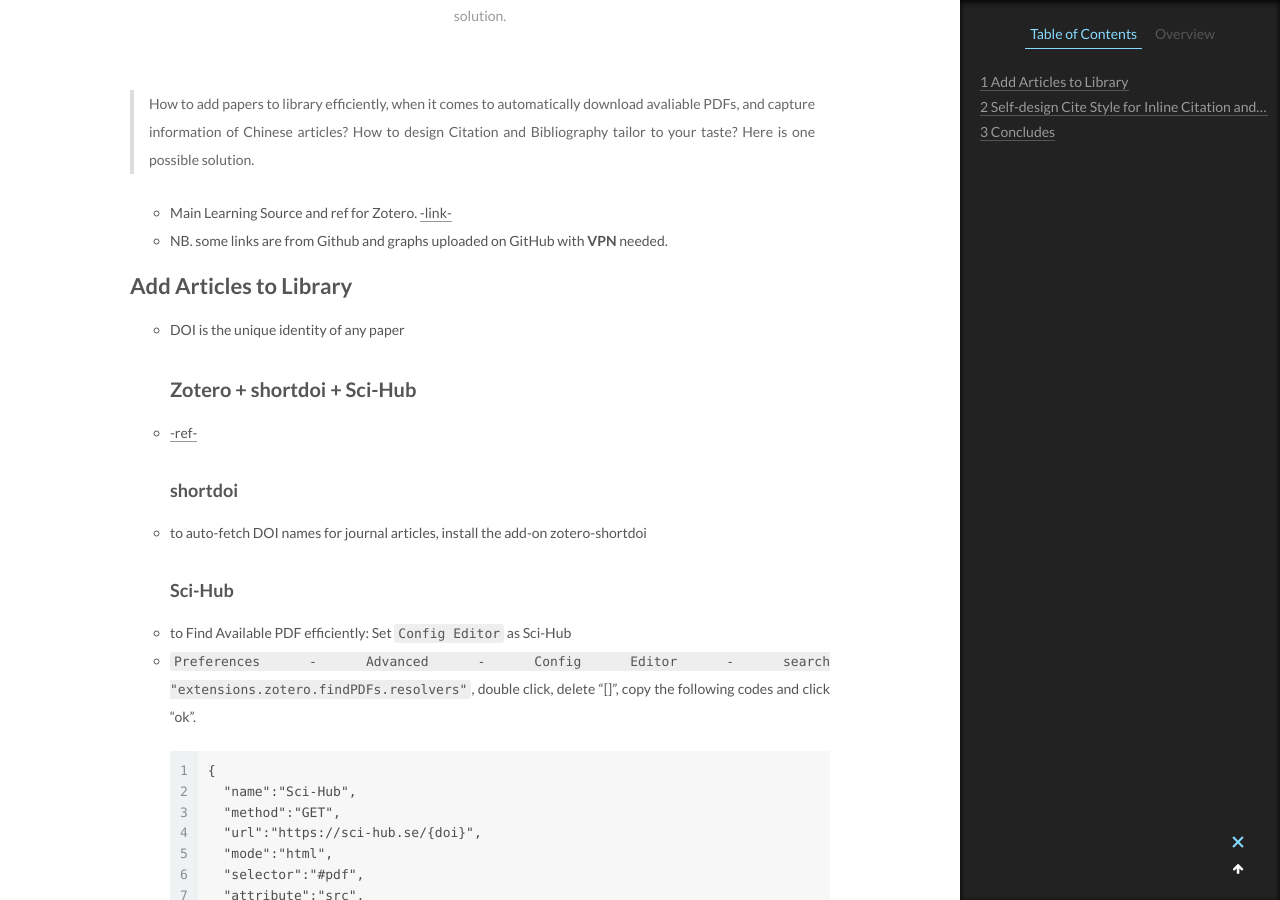
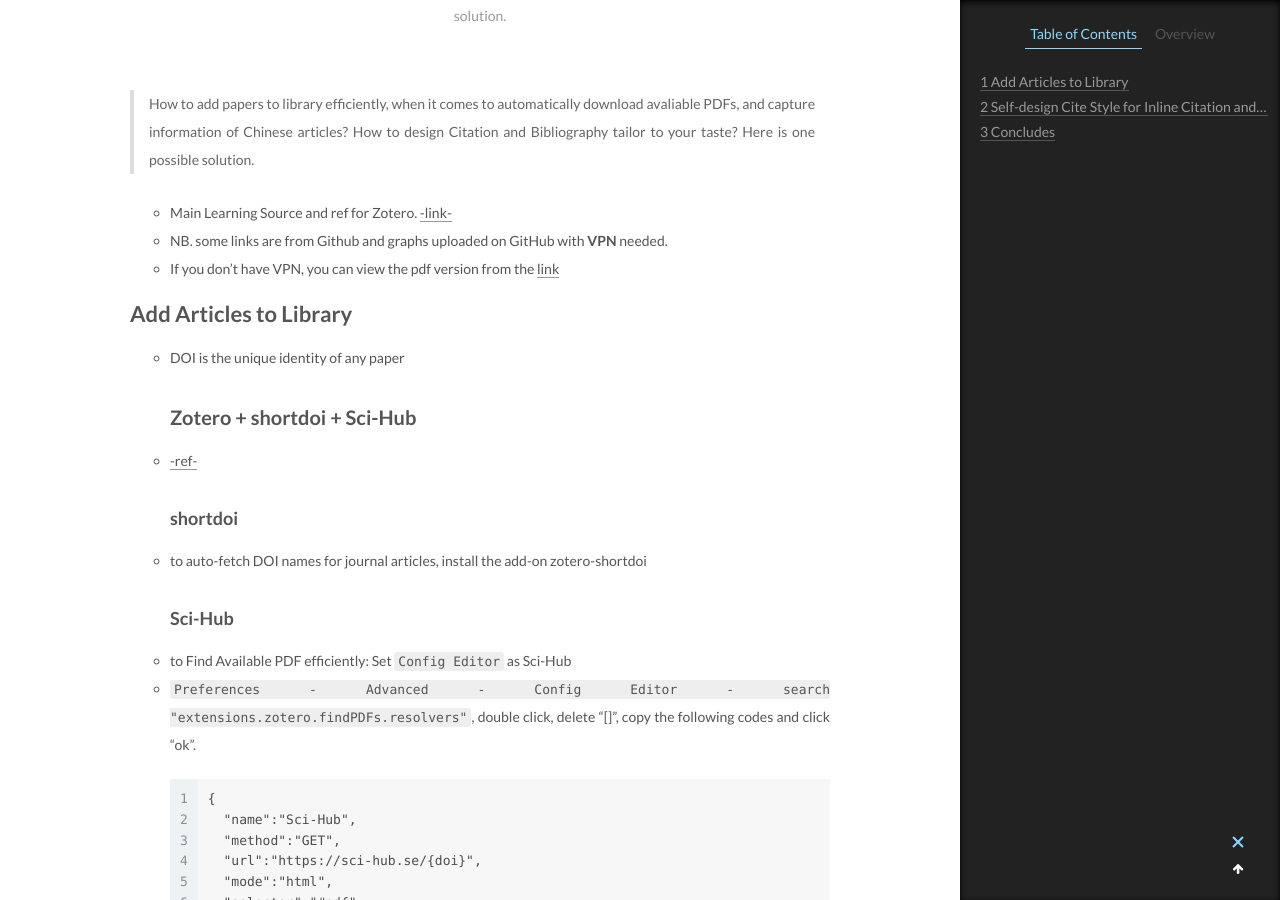
Before and after one commit to fqinpku/fqinpku.github.io, a Jekyll site: the page built from _posts/2022-7-22-Zotero.md, in a window 1280 px wide and 900 px high, scrolled down 463 px. Built offline with Jekyll 4.4.1, drawn with Linux system fonts in a browser that asks for light colours.

Commit message:
initial commit

```diff
--- a/_posts/2022-7-22-Zotero.md
+++ b/_posts/2022-7-22-Zotero.md
@@ -11,6 +11,7 @@
 
 - Main Learning Source and ref for Zotero. [-link-](https://github.com/redleafnew/Zotero_introduction/releases)
 - NB. some links are from Github and graphs uploaded on GitHub with **VPN** needed.
+- If you don't have VPN, you can view the pdf version from the [link](https://www.jianguoyun.com/p/DcOJN4AQ-PnjChiL6cwEIAA)
 
 # Add Articles to Library
 - DOI is the unique identity of any paper
```
